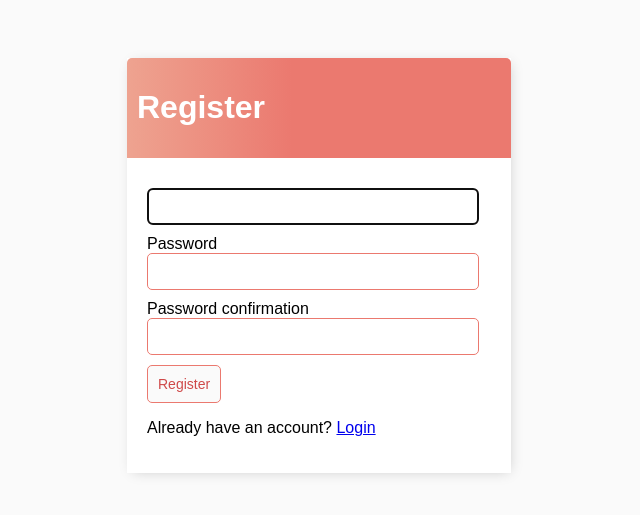
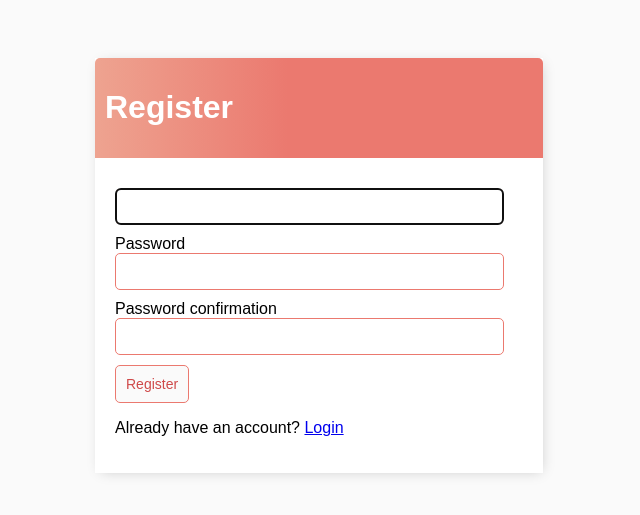
Before and after one commit to JustA3DObject/ToDo-List-App, a Django app: page /register/ in a window 1280 px wide. Shown: the top 515 px of the page, without its empty margins (321-961 px from the left). Run offline with Django 4.2, Linux system fonts and the light colour scheme.

Commit message:
Updated max-width of container

```diff
--- a/todolist/base/static/css/master.css
+++ b/todolist/base/static/css/master.css
@@ -14,7 +14,7 @@ h6 {
 }
 
 .container {
-    max-width: 30vw;
+    max-width: 35vw;
     margin: auto;
     background-color: #fff;
     -webkit-box-shadow: 2px 2px 13px -4px rgba(0, 0, 0, 0.21);
```
